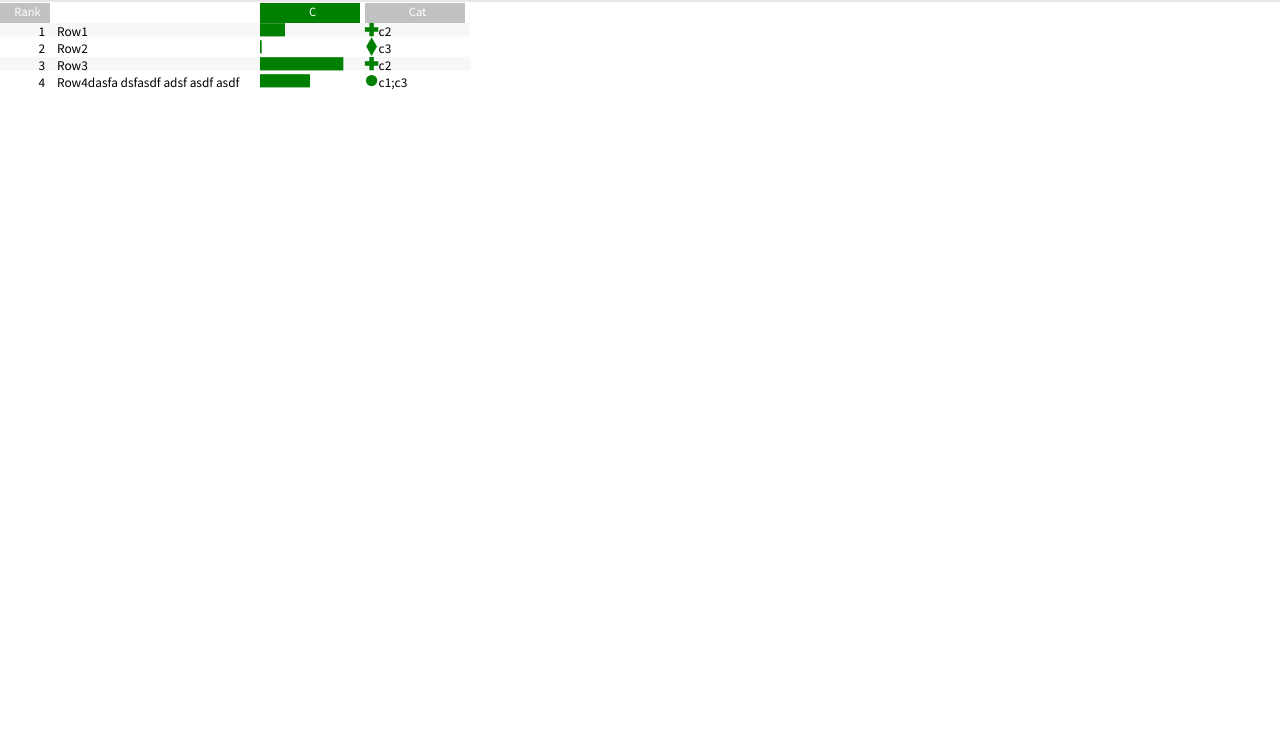
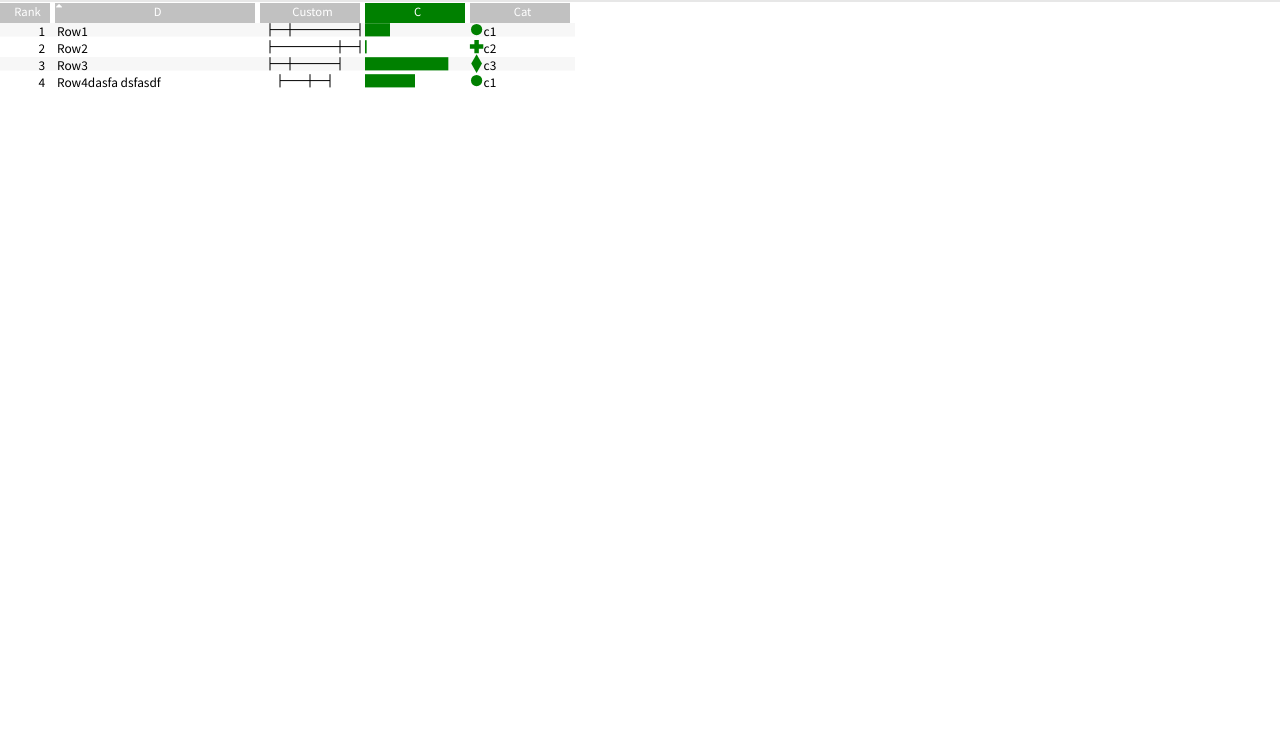
Before and after one commit to bikramkawan/lineup_custom_renderer, a website: page index.html in a window 1280 px wide. Shown: the part 52-800 px from the top of the page. Drawn offline with nearby package versions, Linux system fonts and the light colour scheme.

Commit message:
extract to own file + use new generator methods for custom types

```diff
--- /dev/null
+++ b/custom.js
@@ -0,0 +1,71 @@
+
+var categoricalCellRenderer = LineUpJS.renderer.createRenderer('g.my', function ($col, col, rows, context) {
+      var $rows = $col.datum(col).selectAll('g.my').data(rows, context.rowKey);
+      var $rows_enter = $rows.enter().append('g').attr({
+          'class': 'my',
+          'data-index': function (d, i) { return i; },
+          transform: function (d, i) { return 'translate(' + context.cellX(i) + ',' + context.cellPrevY(i) + ')'; }
+      });
+      $rows_enter.append('text').attr({
+          'clip-path': 'url(#' + context.idPrefix + 'clipCol' + col.id + ')',
+          x: function (d, i) { return context.rowHeight(i); }
+      });
+      $rows_enter.append('path');
+      $rows.attr({
+          'data-index': function (d, i) { return i; },
+          transform: function (d, i) { return 'translate(' + context.cellX(i) + ',' + context.cellY(i) + ')'; }
+      });
+      $rows.select('text').attr({
+          x: function (d, i) { return context.rowHeight(i); }
+      }).text(function (d) { return col.getLabel(d); });
+      $rows.select('path').style({
+          fill: function (d) { return 'green'; }
+        }).attr({
+          d: function(d, i) {
+            var size = Math.max(context.rowHeight(i) - context.option('rowPadding', 1) * 2, 0);
+            var index = col.categories.indexOf(col.getValue(d));
+            var s = d3.svg.symbol().type(d3.svg.symbolTypes[index]).size(100);
+            return s();
+          },
+          transform: function(d, i) {
+            var size = Math.max(context.rowHeight(i) - context.option('rowPadding', 1) * 2, 0)/2;
+            return 'translate('+size+','+size+')';
+          }
+      });
+      context.animated($rows).attr({
+          transform: function (d, i) { return 'translate(' + context.cellX(i) + ',' + context.cellY(i) + ')'; }
+      });
+      $rows.exit().remove();
+  });
+
+//expecting in the column an object with { mean, min, max} in the range 0...100
+var MyColumn = LineUpJS.model.defineColumn({
+  compare: function (a, b) {
+      return this.getValue(a).mean - this.getValue(b).mean;
+  }
+  });
+
+var myCellRenderer = LineUpJS.renderer.createRenderer('path.shift', function ($col, col, rows, context) {
+      var $rows = $col.datum(col).selectAll('path.shift').data(rows, context.rowKey);
+      var $rows_enter = $rows.enter().append('path').attr({
+          'class': 'shift',
+          'data-index': function (d, i) { return i; },
+          transform: function (d, i) { return 'translate(' + context.cellX(i) + ',' + context.cellPrevY(i) + ')'; }
+      });
+      var f = col.getWidth() / 100;
+      $rows.attr('d', function(d, i) {
+        var value = col.getValue(d);
+        var left = value.min * f, right = value.max * f, center = value.mean * f;
+        var top = context.option('rowPadding', 1);
+        var bottom = Math.max(context.rowHeight(i) - top, 0);
+        var middle = (bottom-top) / 2;
+        return 'M'+left+','+middle+'L'+right+','+middle +
+          'M'+left+','+top+'L'+left+','+bottom+
+          'M'+center+','+top+'L'+center+','+bottom+
+          'M'+right+','+top+'L'+right+','+bottom;
+      })
+      context.animated($rows).attr({
+          transform: function (d, i) { return 'translate(' + context.cellX(i) + ',' + context.cellY(i) + ')'; }
+      });
+      $rows.exit().remove();
+  });
--- a/index.html
+++ b/index.html
@@ -53,6 +53,7 @@
     <script src="bower_components/lineupjs/dist/LineUpJS.js"></script>
     <script src="bower_components/bootstrap/dist/js/bootstrap.js"></script>
 
+    <script src="custom.js"></script>
     <script src="main.js"></script>
 </body>
 </html>
--- a/main.js
+++ b/main.js
@@ -3,83 +3,36 @@
  */
 
 (function (LineUpJS, d3) {
-  var __extends = (this && this.__extends) || function (d, b) {
-      for (var p in b) if (b.hasOwnProperty(p)) d[p] = b[p];
-      function __() { this.constructor = d; }
-      d.prototype = b === null ? Object.create(b) : (__.prototype = b.prototype, new __());
-  };
-  var MyCellRenderer = (function (_super) {
-      __extends(MyCellRenderer, _super);
-      function MyCellRenderer() {
-          _super.apply(this, arguments);
-          this.textClass = 'my';
-      }
-      MyCellRenderer.prototype.render = function ($col, col, rows, context) {
-          var $rows = $col.datum(col).selectAll('g.' + this.textClass).data(rows, context.rowKey);
-          var $rows_enter = $rows.enter().append('g').attr({
-              'class': this.textClass,
-              'data-index': function (d, i) { return i; },
-              transform: function (d, i) { return 'translate(' + context.cellX(i) + ',' + context.cellPrevY(i) + ')'; }
-          });
-          $rows_enter.append('text').attr({
-              'clip-path': 'url(#' + context.idPrefix + 'clipCol' + col.id + ')',
-              x: function (d, i) { return context.rowHeight(i); }
-          });
-          $rows_enter.append('path');
-          $rows.attr({
-              'data-index': function (d, i) { return i; },
-              transform: function (d, i) { return 'translate(' + context.cellX(i) + ',' + context.cellY(i) + ')'; }
-          });
-          $rows.select('text').attr({
-              x: function (d, i) { return context.rowHeight(i); }
-          }).text(function (d) { return col.getLabel(d); });
-          $rows.select('path').style({
-              fill: function (d) { return 'green'; }
-            }).attr({
-              d: function(d, i) {
-                var size = Math.max(context.rowHeight(i) - context.option('rowPadding', 1) * 2, 0);
-                var index = col.categories.indexOf(col.getValue(d));
-                var s = d3.svg.symbol().type(d3.svg.symbolTypes[index]).size(100);
-                return s();
-              },
-              transform: function(d, i) {
-                var size = Math.max(context.rowHeight(i) - context.option('rowPadding', 1) * 2, 0)/2;
-                return 'translate('+size+','+size+')';
-              }
-          });
-          context.animated($rows).attr({
-              transform: function (d, i) { return 'translate(' + context.cellX(i) + ',' + context.cellY(i) + ')'; }
-          });
-          $rows.exit().remove();
-      };
-      MyCellRenderer.prototype.findRow = function ($col, index) {
-          return $col.selectAll('g.' + this.textClass + '[data-index="' + index + '"]');
-      };
-      return MyCellRenderer;
-    })(LineUpJS.renderer.DefaultCellRenderer);
-
   var arr = [
-      {a: 10, b: 20, c: 30, d: 'Row1', e: false, l: {alt: 'Google', href: 'https://google.com'}, cat: 'c2'},
-      {a: 5, b: 14, c: 2, d: 'Row2', e: true, l: {alt: 'ORF', href: 'https://orf.at'}, cat: 'c3'},
-      {a: 2, b: 7, c: 100, d: 'Row3', e: false, l: {alt: 'heise.de', href: 'https://heise.de'}, cat: 'c2'},
-      {a: 7, b: 1, c: 60, d: 'Row4dasfa dsfasdf  adsf asdf asdf', e: false, l: {alt: 'Google', href: 'https://google.com'}, cat: 'c1;c3'}];
+      {a: 10, b: 20, c: 30, d: 'Row1', cat: 'c1', custom: { min: 10, max: 100, mean: 30}},
+      {a: 5, b: 14, c: 2, d: 'Row2', cat: 'c2', custom: { min: 10, max: 100, mean: 80}},
+      {a: 2, b: 7, c: 100, d: 'Row3', cat: 'c3', custom: { min: 10, max: 80, mean: 30}},
+      {a: 7, b: 1, c: 60, d: 'Row4dasfa dsfasdf', cat: 'c1', custom: { min: 20, max: 70, mean: 50}}
+    ];
     var desc = [
-      {label: 'D', type: 'string', column: 'd', cssClass: 'orange'},
+      {label: 'D', type: 'string', column: 'd'},
       {label: 'C', type: 'number', column: 'c', 'domain': [0, 120], color: 'green'},
-      {label: 'Cat', type: 'categorical', column: 'cat', categories : ['c1','c2','c3']}
+      {label: 'Cat', type: 'categorical', column: 'cat', categories : ['c1','c2','c3']},
+      {label: 'Custom', type: 'custom', column: 'custom'}
     ];
 
-    var p = new LineUpJS.provider.LocalDataProvider(arr, desc);
+    var p = new LineUpJS.provider.LocalDataProvider(arr, desc, {
+      columnTypes: {
+        custom: MyColumn
+      }
+    });
     var r = p.pushRanking();
 
     var root = d3.select('main');
     r.push(p.create(desc[0]));
+    r.push(p.create(desc[3]));
     r.push(p.create(desc[1]));
     r.push(p.create(desc[2]));
 
     var body = LineUpJS.create(p, root.node(), {
       renderers: {
-        categorical: new MyCellRenderer()
+        custom: myCellRenderer,
+        categorical: categoricalCellRenderer
       }
     });
     body.update();
--- a/style.css
+++ b/style.css
@@ -28,3 +28,7 @@ div.lu {
   padding: 0;
   overflow: auto;
 }
+
+path.shift {
+  stroke: black;
+}
```
Also changed, not shown: bower_components/lineupjs/dist/LineUpJS.js.
